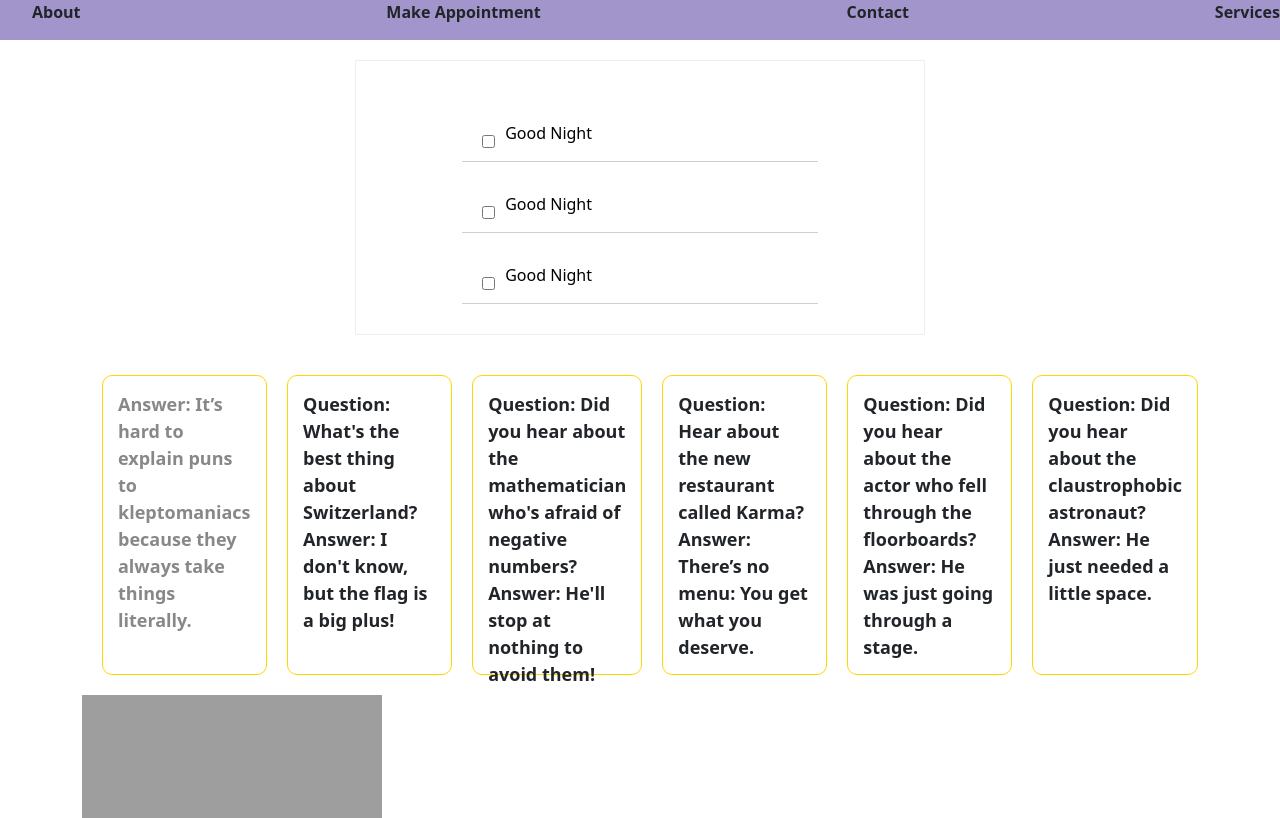
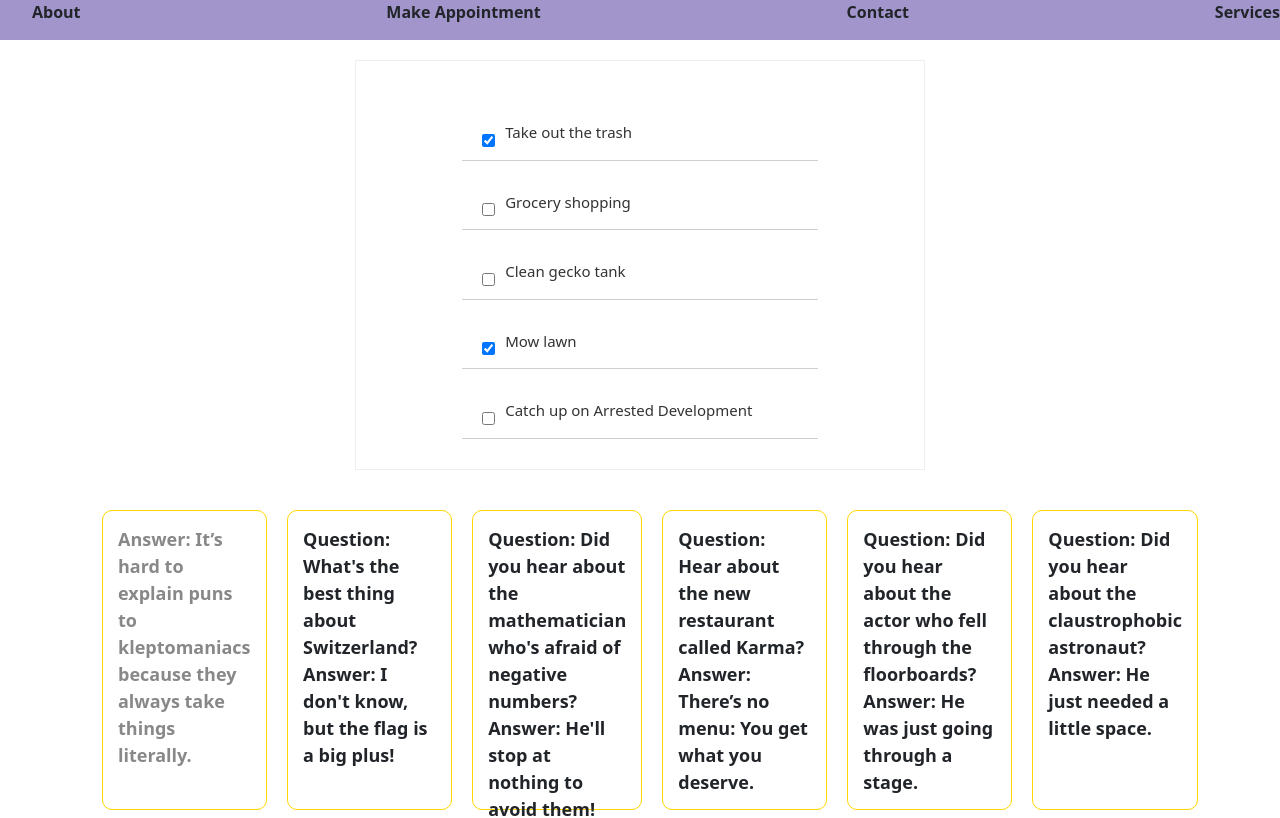
Before and after one commit to Debbyermel/gallery-react, a React (Create React App) app: page / in a window 1280 px wide. Shown: the top 818 px of the page. Built offline with nearby package versions, Linux system fonts and the light colour scheme; grey boxes are pictures that could not be loaded.

Commit message:
add data for todo

```diff
--- a/src/components/Home.js
+++ b/src/components/Home.js
@@ -7,7 +7,6 @@
 export default function Home () {
   const jokeComponents = jokesData.map(joke => <Jokes key={joke.id} question={joke.question} punchLine={joke.punchLine} />)
 
-
   return(
     <main className="page bg-white" id="petratings">
       <div className="container">
@@ -16,7 +15,7 @@
           <div className="cards">
              {jokeComponents}
           </div>
-          <Contact/>
+          <Contact />
         </div>
       </div>
     </main>
--- a/src/components/Todo.js
+++ b/src/components/Todo.js
@@ -1,13 +1,13 @@
 import React from 'react';
 import TodoItem from "./TodoItem";
+import todoData from "./todoData";
 
 export default function Todo() {
+  const todoComponents = todoData.map(todo => <TodoItem key={todo.id} text={todo.text} completed={todo.completed} />)
 
   return (
     <div className="todo-list">
-      <TodoItem />
-      <TodoItem />
-      <TodoItem />
+      {todoComponents}
     </div>
   )
 }
--- a/src/components/TodoItem.js
+++ b/src/components/TodoItem.js
@@ -1,6 +1,7 @@
 import React from 'react';
+import todoData from './todoData';
 
-export default function TodoItem() {
+export default function TodoItem(props) {
   const date = new Date();
   const hours = date.getHours();
   let timeOfDay;
@@ -23,8 +24,9 @@
   }
   return (
     <div className="todo-item">
-      <input type="checkbox" />
-      <p style={styles}>Good {timeOfDay}</p>
+      <input type="checkbox" checked={props.completed}/>
+      {/* <p style={styles}>Good {timeOfDay}</p> */}
+      <p>{props.text}</p>
     </div>
   )
 }
--- /dev/null
+++ b/src/components/todoData.js
@@ -0,0 +1,29 @@
+const todosData = [
+    {
+        id: 1,
+        text: "Take out the trash",
+        completed: true
+    },
+    {
+        id: 2,
+        text: "Grocery shopping",
+        completed: false
+    },
+    {
+        id: 3,
+        text: "Clean gecko tank",
+        completed: false
+    },
+    {
+        id: 4,
+        text: "Mow lawn",
+        completed: true
+    },
+    {
+        id: 5,
+        text: "Catch up on Arrested Development",
+        completed: false
+    }
+]
+
+export default todosData
```
